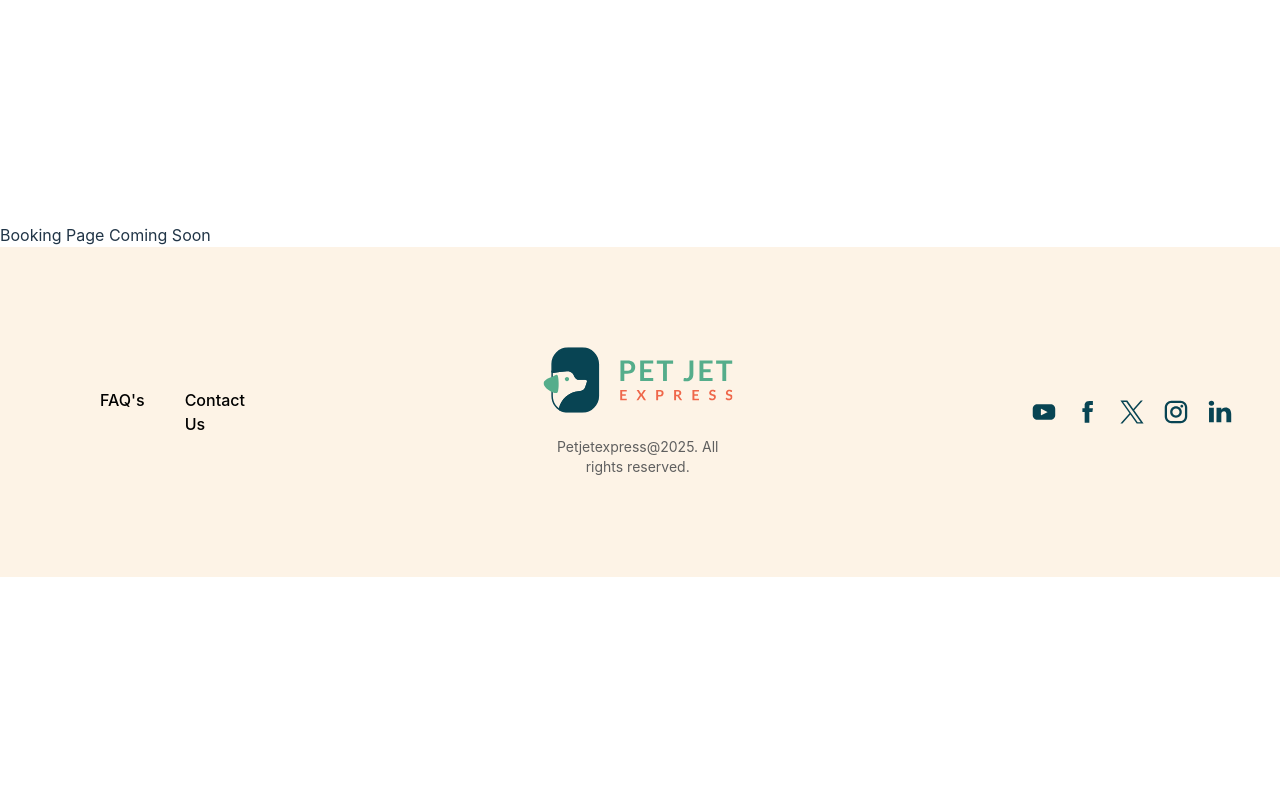
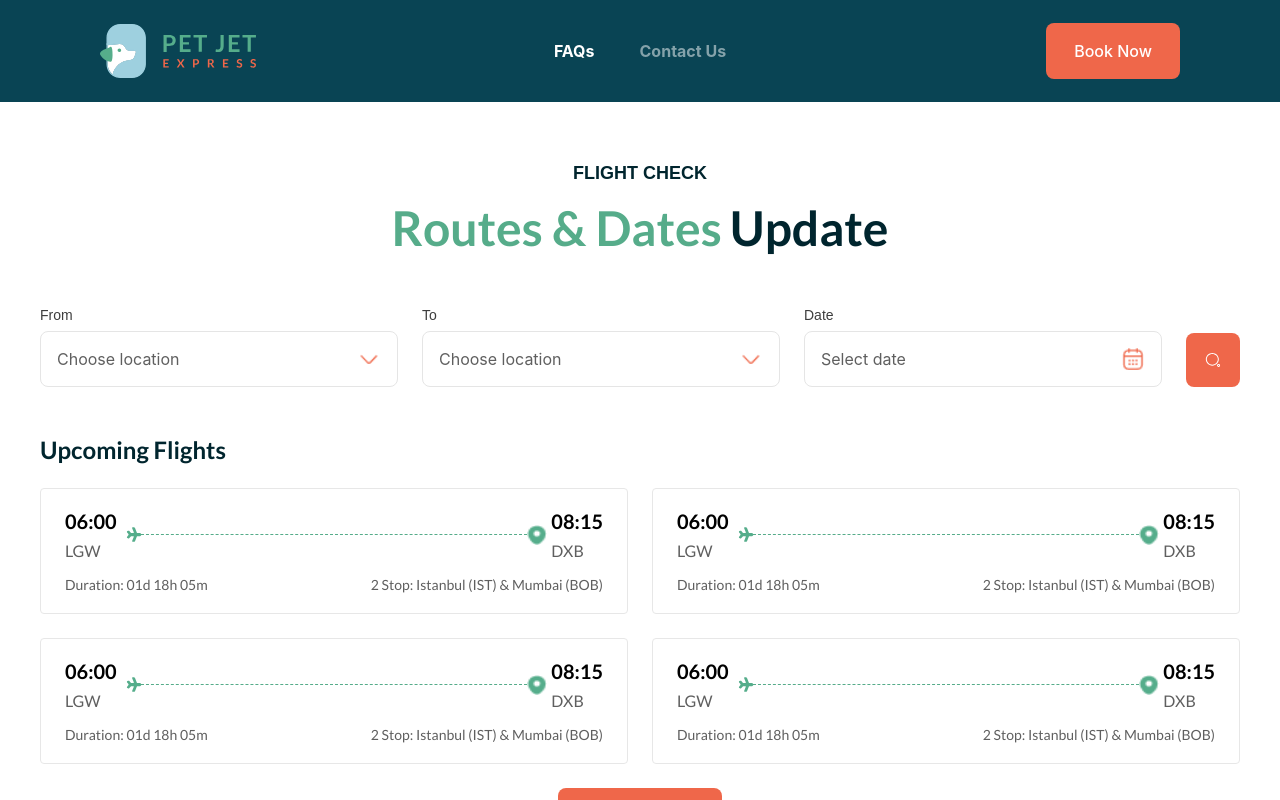
Before and after one commit to dransjel/petjet, a React (Vite) app: page /booking in a window 1280 px wide. Shown: the top 800 px of the page. Built offline with nearby package versions, Linux system fonts and the light colour scheme.

Commit message:
typo fix

```diff
--- a/src/App.jsx
+++ b/src/App.jsx
@@ -4,6 +4,7 @@ import LandingPage from './pages/LandingPage';
 import FAQPage from './pages/FAQPage';
 import { GlobalStyles } from './styles/GlobalStyles';
 import Footer from './components/Footer';
+import BookingPage from './pages/BookingPage';
 
 const App = () => {
   return (
@@ -13,7 +14,7 @@ const App = () => {
         <Routes>
           <Route path="/" element={<LandingPage />} />
           <Route path="/faq" element={<FAQPage />} />
-          <Route path="/booking" element={<div>Booking Page Coming Soon</div>} />
+          <Route path="/booking" element={<BookingPage />} />
           {/* Contact route will be added later */}
         </Routes>
       </Router>
```
